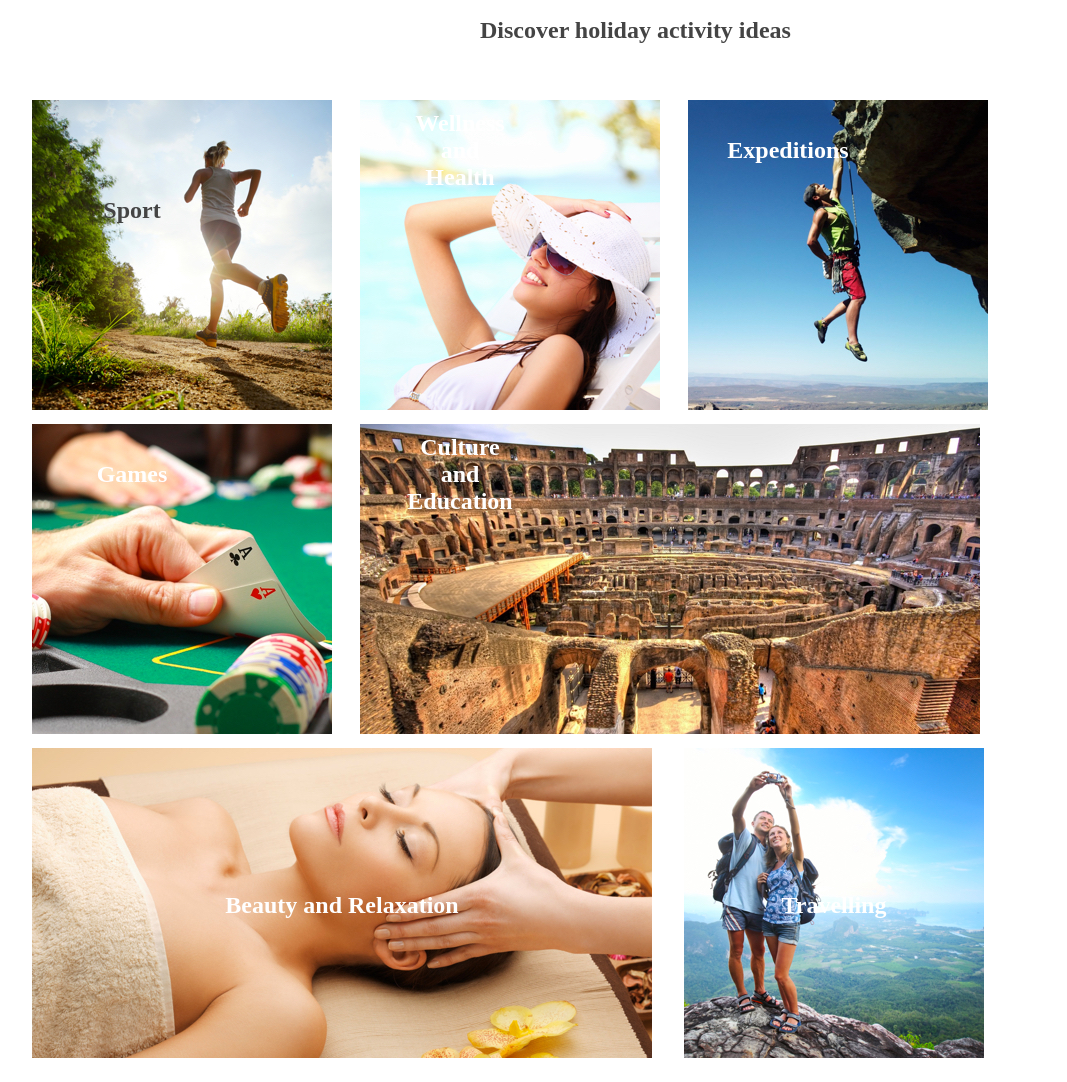
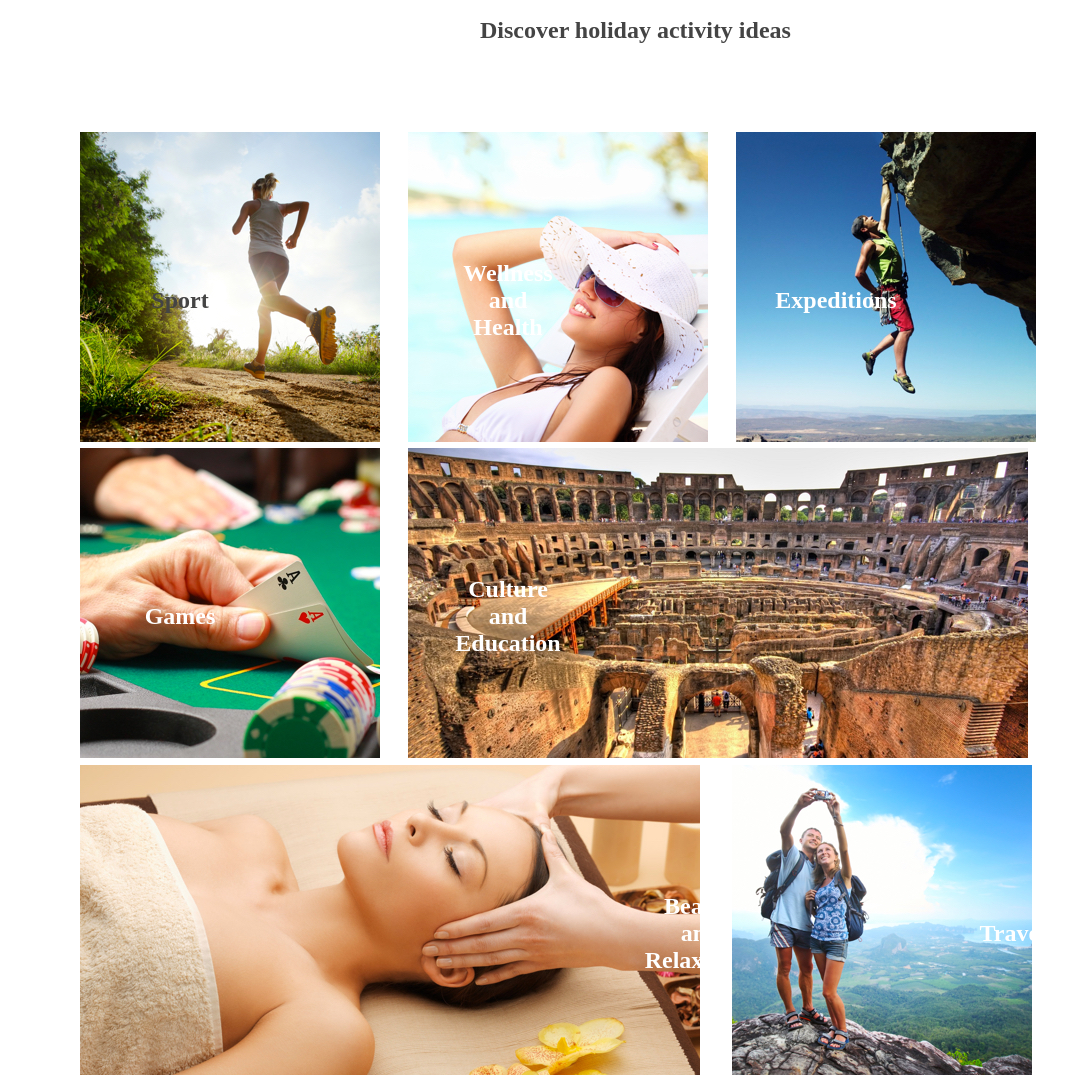
Before and after one commit to knzulu16/dreamShare, a plain HTML site: page index.html in a window 1280 px wide. Shown: the part 1120-2202 px from the top of the page, without its empty margins (32-1099 px from the left). Drawn offline with Linux system fonts and the light colour scheme; a web font is replaced by a local one.

Commit message:
working on aligning images

```diff
--- a/index.css
+++ b/index.css
@@ -1,6 +1,7 @@
 body{
   width: 100%;
-  margin:auto;
+  margin: auto;
+
 }
 .headerBackground{
     background-image: url("images/headerBackground.jpg");
@@ -95,6 +96,8 @@ h2{
 img.meetPartner{
   border-radius: 50%;
   color:#444444;
+  text-align: center;
+  margin-top: 20%;
 
 }
 
@@ -157,7 +160,11 @@ img.icon{
   margin-top: 30%;
   margin-left: 40%;
   text-align: center;
- color: #FF4E50;
+ color:#666666;
+}
+p.seeOtherPart{
+  text-align: center;
+
 }
 div.discover{
   margin-top:2em;
@@ -175,12 +182,14 @@ div.column1 {
   margin: 2em;
   /* align-items: center; */
   margin-left:4em;
-  margin-right: 4em;
+  margin-right:4em;
+
   /* margin-right: 2em; */
   /* position:relative; */
 margin-bottom:15%;
 text-align: center;
 /* margin-bottom: auto; */
+
 }
 div.center{
   /* margin-bottom:400%; */
@@ -215,13 +224,15 @@ margin-bottom:15%;
 }
 div.column3 {
   float: left;
-
-  margin-top:20%;
-
+  margin-top:2em;
   margin: 2em;
   margin-left:4em;
   margin-right: -2em;
+  margin-bottom:10%;
 }
+/* .column3.centered{
+  margin-top: 20%;
+} */
 .row::after {
     content: "";
     clear: both;
@@ -238,12 +249,21 @@ div.column3 {
 hr {
 
    border-top: 1px solid #FF4E50;
-  margin-top: 2em;
+  margin-top: 20%;
    /* margin-top:50em; */
    /* margin-left:30em;  */
    /* margin-bottom:40%; */
-    width: 96%;
+    width: 100%;
 
+}
+.row{
+
+  bottom: 0%;
+}
+#image-wrapper{
+  text-align: center;
+
+   bottom: 0%;
 }
 div.column4 {
   float: left;
@@ -261,6 +281,11 @@ ul {
 }
 div.container {
     position: relative;
+    padding-left:3em;
+    padding-top: 2em;
+    /* top: 50px;
+    left: 50px; */
+
 }
 h4{
 color:#444444;
@@ -290,27 +315,53 @@ h6{
 }
 
 .container {
-    position: relative;
-    text-align: center;
-    color:White;
+
+position: relative;
+
+/* text-align: center; */
+color:white;
+/* bottom: 20%; */
 }
 
 .centered {
   font-weight: bold;
     position: absolute;
-    top: 50%;
-    left: 50%;
+    /* top: 7em;
+    left: 5em;
+    right: 7em; */
     transform: translate(-50%, -50%);
     font-size: 24px;
-    text-align: center;
+    /* text-align: center; */
 
+    display: inline;
     /* margin-top: 30%; */
 }
+
 #sport{
   color:#444444;
   font-weight: bold;
-  margin-top: 30%;
+  top:7em;
 
+}
+#WellnessAndExped{
+  color:white;
+  font-weight: bold;
+  top:7em;
+}
+
+#gamesAndCulture{
+  color:white;
+  font-weight: bold;
+  top:7em;
+  width: 60%;
+}
+#beautyAndTravelling{
+  color:white;
+  font-weight: bold;
+  top:7em;
+  /* bottom: 10%; */
+  /* width: auto; */
+  /* margin-top: 15%; */
 }
 
 
--- a/index.html
+++ b/index.html
@@ -4,6 +4,8 @@
     <meta charset="utf-8">
     <meta name="viewport" content="width=device-width, initial-scale=1.0">
     <link rel="stylesheet" href="index.css">
+    <link rel="stylesheet" href="https://fonts.google.com/specimen/Montserrat">
+    <link rel="stylesheet" href="https://fonts.google.com/specimen/Roboto">
     <title>Dream Share</title>
   <div class="headerBackground">
     <div class="topnav">
@@ -60,28 +62,28 @@
         <div class="row">
                <div class="column1" id="image-wrapper" alt="sometext">
                    <img src ="images/block1Sports.jpg">
-                   <div id="sport" class="centered">Sport</div>
+                   <div  id="sport" class="centered">Sport</div>
 
                </div>
                <div class="column1" id="image-wrapper" alt="sometext">
                    <img src ="images/block2Wellness.jpg">
-                   <div class="centered">Wellness and Health</div>
+                   <div id="WellnessAndExped" class="centered">Wellness and Health</div>
                </div>
                <div class="column1" id="image-wrapper" alt="sometext">
                    <img src ="images/block3Expeditions.jpg">
-                   <div class="centered">Expeditions</div>
+                   <div id="WellnessAndExped" class="centered">Expeditions</div>
                </div>
           </div>
           <br>
           <div class="row">
                   <div class="column2" id="image-wrapper" alt="sometext">
                       <img src ="images/block4Games.jpg">
-                      <div class="centered">Games</div>
+                      <div id="gamesAndCulture" class="centered">Games</div>
 
                   </div>
                   <div class="column2" id="image-wrapper" alt="sometext">
                       <img src ="images/block5Culture.jpg">
-                      <div class="centered">Culture and Education</div>
+                      <div  id="gamesAndCulture" class="centered">Culture and Education</div>
 
                   </div>
              </div>
@@ -89,12 +91,12 @@
              <div class="row">
                      <div class="column3" id="image-wrapper" alt="sometext">
                          <img src ="images/block6Beauty.jpg">
-                         <div class="centered">Beauty and Relaxation</div>
+                         <div id="beautyAndTravelling" class="centered">Beauty and Relaxation</div>
 
                      </div>
                      <div class="column3" id="image-wrapper" alt="sometext">
                          <img src ="images/block7Travelling.jpg">
-                         <div class="centered">Travelling</div>
+                         <div id="beautyAndTravelling" class="centered">Travelling</div>
                      </div>
             </div>
           </div>
@@ -135,8 +137,7 @@
                       </div>
 
              </div>
-             <script type="text/javascript" src="https://fonts.google.com/specimen/Montserrat"></script>
-             <script type="text/javascript" src="https://fonts.google.com/specimen/Roboto"></script>
+
 
 
   </body>
```
